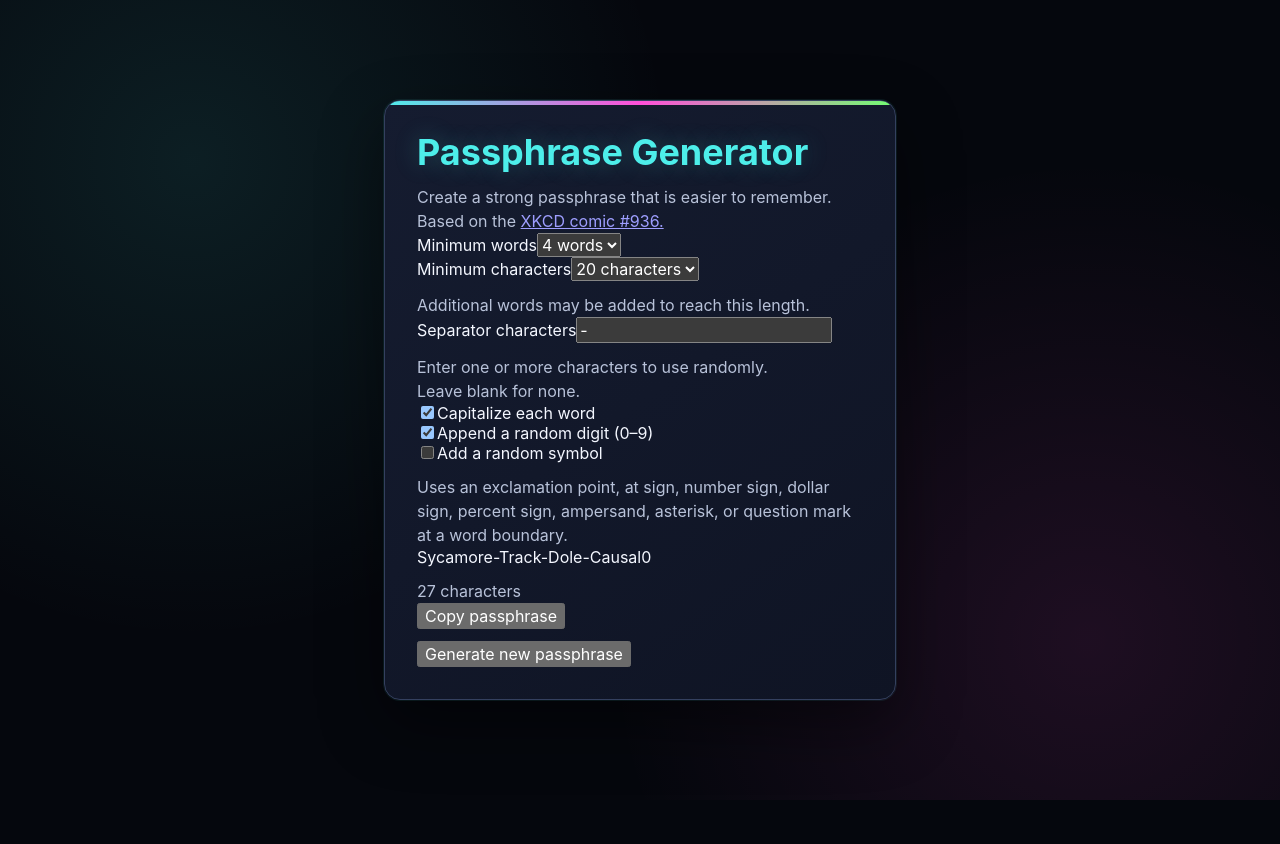
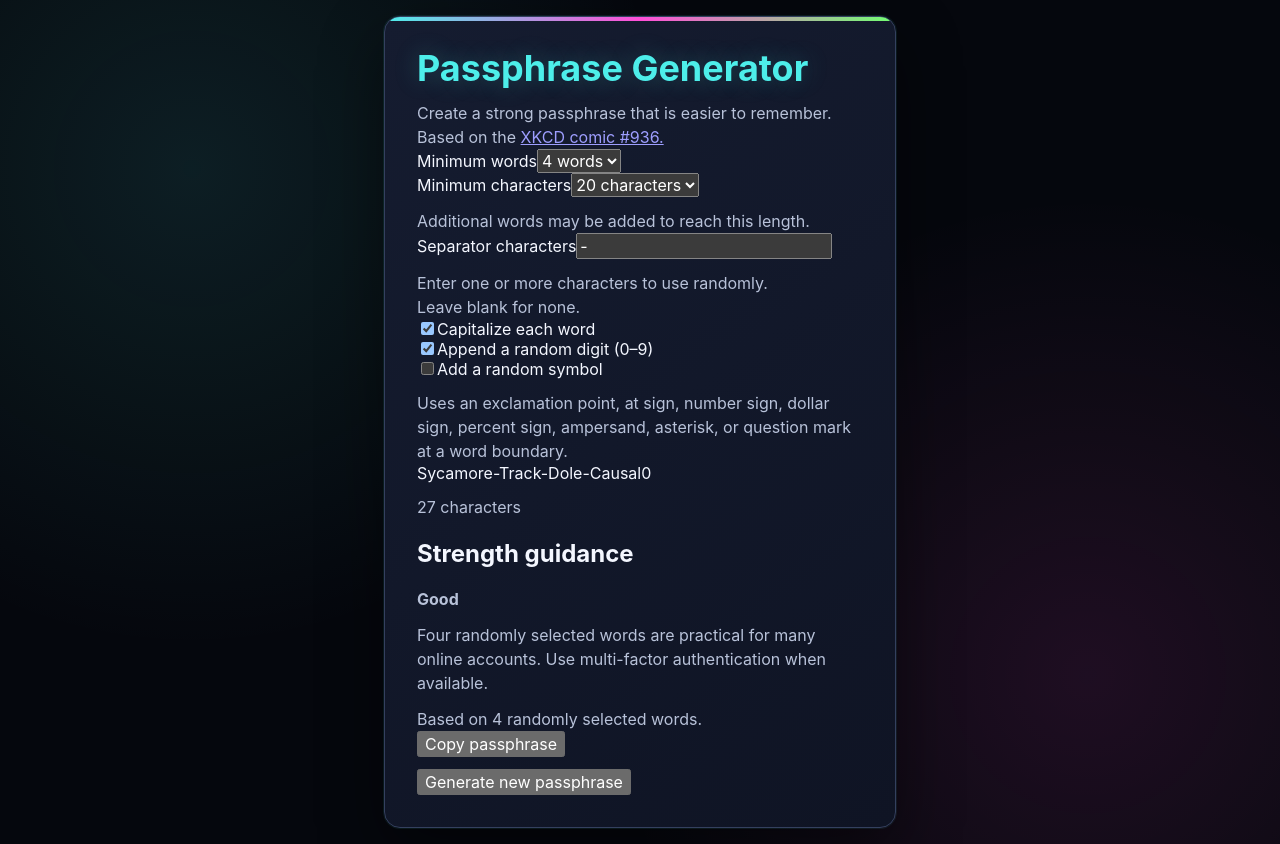
Before and after one commit to loridk/passphrase-generator-web, a React (Vite) app: page / in a window 1280 px wide. Before the commit the page ends 800 px from the top, so only its background shows below. Built offline with nearby package versions, Linux system fonts and the light colour scheme.

Commit message:
Password strength

```diff
--- a/src/App.jsx
+++ b/src/App.jsx
@@ -3,6 +3,7 @@ import generatePassphrase from "./core/generatePassphrase.js";
 import words from "./data/words.js";
 import "./App.css";
 import copyToClipboard from "./platform/copyToClipboard.js";
+import getStrengthGuidance from "./core/getStrengthGuidance.js";
 
 const DEFAULT_MINIMUM_WORDS = 4;
 const DEFAULT_MINIMUM_LENGTH = 20;
@@ -30,7 +31,7 @@ function createPassphrase({
   });
 }
 
-const initialPassphrase = createPassphrase({
+const initialResult = createPassphrase({
   minimumWords: DEFAULT_MINIMUM_WORDS,
   minimumLength: DEFAULT_MINIMUM_LENGTH,
   separator: DEFAULT_SEPARATOR,
@@ -46,11 +47,12 @@ function App() {
   const [capitalize, setCapitalize] = useState(DEFAULT_CAPITALIZE);
   const [includeNumber, setIncludeNumber] = useState(DEFAULT_INCLUDE_NUMBER);
   const [includeSymbol, setIncludeSymbol] = useState(DEFAULT_INCLUDE_SYMBOL);
-  const [passphrase, setPassphrase] = useState(initialPassphrase);
+  const [result, setResult] = useState(initialResult);
   const [copyStatus, setCopyStatus] = useState("");
+  const strength = getStrengthGuidance(result.wordCount);
 
   function handleGenerate() {
-    const newPassphrase = createPassphrase({
+    const newResult = createPassphrase({
       minimumWords,
       minimumLength,
       separator,
@@ -59,7 +61,7 @@ function App() {
       includeSymbol,
     });
 
-    setPassphrase(newPassphrase);
+    setResult(newResult);
     setCopyStatus("");
   }
 
@@ -91,7 +93,7 @@ function App() {
 
   async function handleCopy() {
     try {
-      await copyToClipboard(passphrase);
+      await copyToClipboard(result.passphrase);
 
       setCopyStatus("Passphrase copied to clipboard.");
     } catch (error) {
@@ -224,10 +226,22 @@ function App() {
           aria-label="Generated passphrase"
           aria-describedby="passphrase-length"
         >
-          {passphrase}
+          {result.passphrase}
         </output>
 
-        <p id="passphrase-length">{passphrase.length} characters</p>
+        <p id="passphrase-length">{result.passphrase.length} characters</p>
+
+        <section className="strength" aria-labelledby="strength-heading">
+          <h2 id="strength-heading">Strength guidance</h2>
+
+          <p>
+            <strong>{strength.label}</strong>
+          </p>
+
+          <p>{strength.description}</p>
+
+          <p>Based on {result.wordCount} randomly selected words.</p>
+        </section>
 
         <button type="button" onClick={handleCopy}>
           Copy passphrase
--- a/src/core/generatePassphrase.js
+++ b/src/core/generatePassphrase.js
@@ -102,7 +102,10 @@ function generatePassphrase({
     passphrase = `${passphrase}${randomDigit}`;
   }
 
-  return passphrase;
+  return {
+    passphrase,
+    wordCount: selectedWords.length,
+  };
 }
 
 export default generatePassphrase;
--- /dev/null
+++ b/src/core/getStrengthGuidance.js
@@ -0,0 +1,25 @@
+function getStrengthGuidance(wordCount) {
+  if (wordCount >= 6) {
+    return {
+      label: "Very strong",
+      description:
+        "Six or more randomly selected words are suitable for high-value uses, including password-manager master passwords.",
+    };
+  }
+
+  if (wordCount === 5) {
+    return {
+      label: "Strong",
+      description:
+        "Five randomly selected words provide additional protection while remaining reasonably memorable.",
+    };
+  }
+
+  return {
+    label: "Good",
+    description:
+      "Four randomly selected words are practical for many online accounts. Use multi-factor authentication when available.",
+  };
+}
+
+export default getStrengthGuidance;
```
